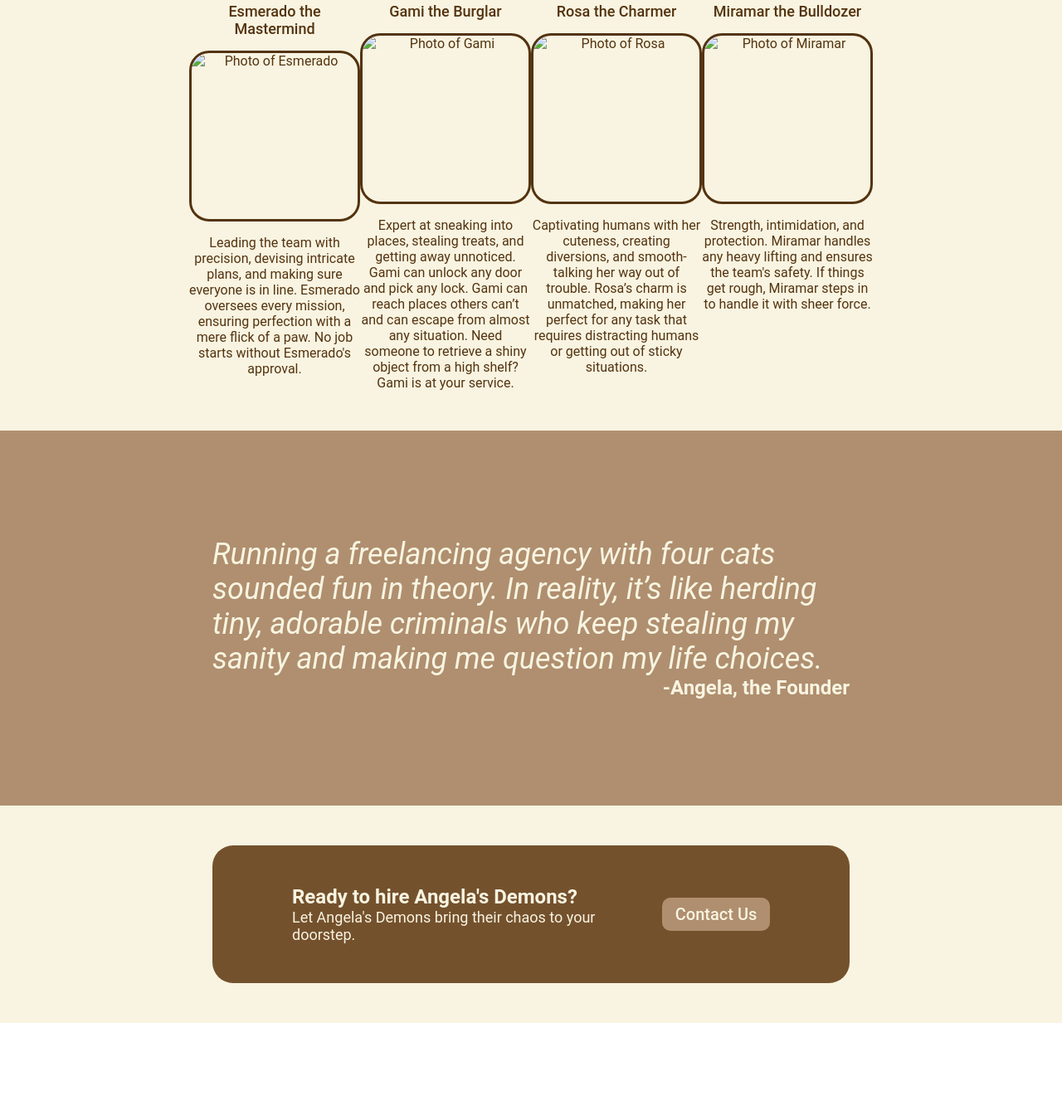
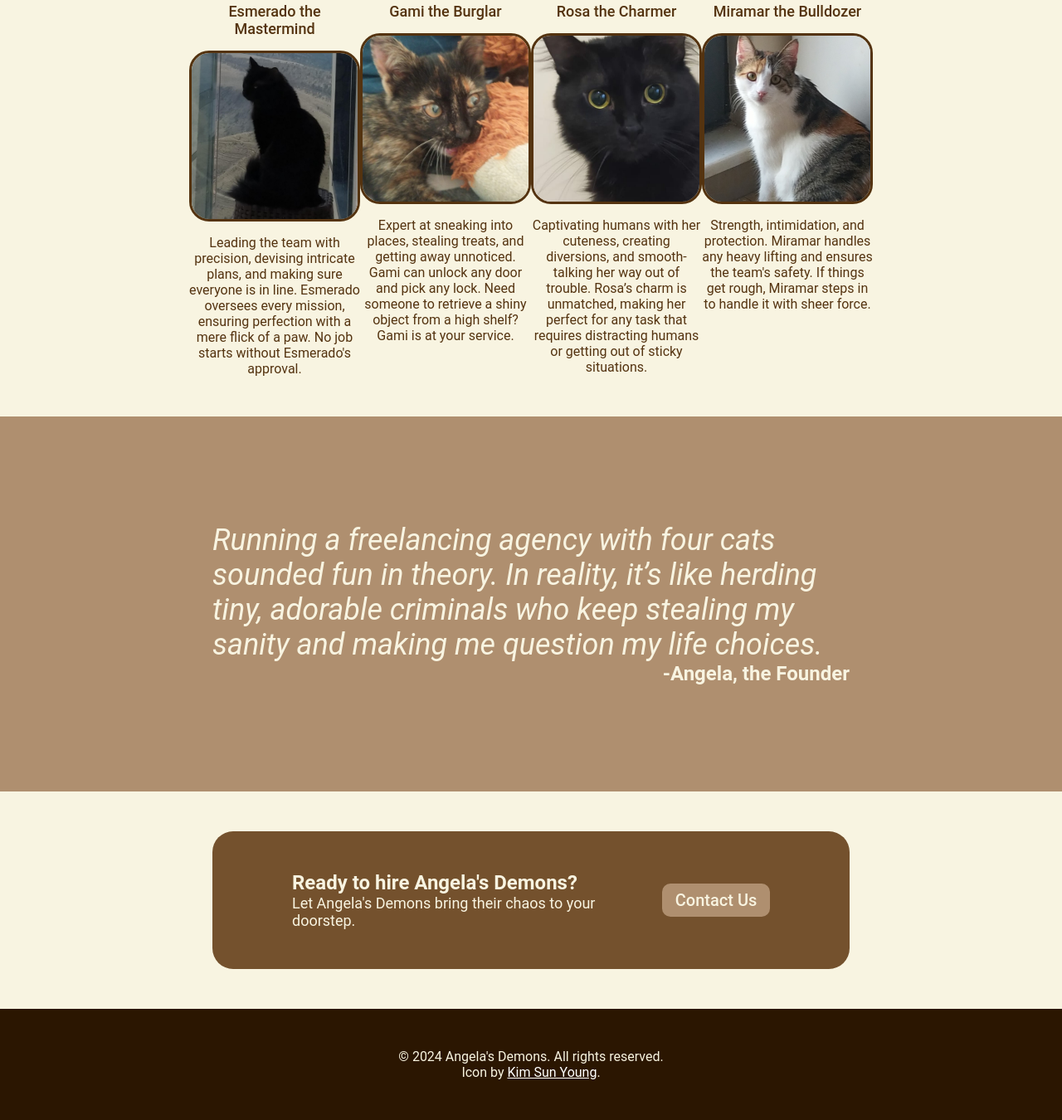
Before and after one commit to serverigit/landing-page, a plain HTML site: page index.html in a window 1280 px wide. Shown: the part 715-2065 px from the top of the page at 83% size. Before the commit the page ends 1948 px from the top, so only its background shows below. Drawn offline with Linux system fonts and the light colour scheme.

Commit message:
Add footer section and photos Add copyright information and attribute to the icon maker. Add photos of cats.

```diff
--- a/index.html
+++ b/index.html
@@ -38,7 +38,7 @@
         <div class="cats-wrapper">
             <div class="cat-div">
                 <div class="cat-title">Esmerado the Mastermind</div>
-                <img src="" alt="Photo of Esmerado" />
+                <img src="images/esmer.jpeg" alt="Photo of Esmerado" />
                 <div class="cat-inform">
                     Leading the team with precision, devising intricate plans, and
                     making sure everyone is in line. Esmerado oversees every mission,
@@ -48,18 +48,17 @@
             </div>
             <div class="cat-div">
                 <div class="cat-title">Gami the Burglar</div>
-                <img src="" alt="Photo of Gami" />
+                <img src="images/gami.jpeg" alt="Photo of Gami" />
                 <div class="cat-inform">
                     Expert at sneaking into places, stealing treats, and getting away
-                    unnoticed. Gami can unlock any door and pick any lock. Gami can
-                    reach places others can’t and can escape from almost any situation. Need someone to retrieve a shiny
+                    unnoticed. Gami can unlock any door and pick any lock. Need someone to retrieve a shiny
                     object from a high
                     shelf? Gami is at your service.
                 </div>
             </div>
             <div class="cat-div">
                 <div class="cat-title">Rosa the Charmer</div>
-                <img src="" alt="Photo of Rosa" />
+                <img src="images/rosa.jpeg" alt="Photo of Rosa" />
                 <div class="cat-inform">Captivating humans with her cuteness, creating diversions, and smooth-talking
                     her way out of trouble. Rosa’s charm is unmatched, making her perfect for any task that requires
                     distracting humans or getting out of sticky situations.
@@ -67,7 +66,7 @@
             </div>
             <div class="cat-div">
                 <div class="cat-title">Miramar the Bulldozer</div>
-                <img src="" alt="Photo of Miramar" />
+                <img src="images/miramar.jpeg" alt="Photo of Miramar" />
                 <div class="cat-inform">Strength, intimidation, and protection. Miramar handles any heavy lifting and
                     ensures the team's safety. If things get rough, Miramar steps in to handle it with sheer force.
                 </div>
@@ -94,8 +93,10 @@
         </div>
     </div>
     </div>
-
-    <div class="footer"></div>
+    <div class="footer">
+        <div class="copyright">&copy; 2024 Angela's Demons. All rights reserved.</div>
+        <div class="icon-by">Icon by <a href="https://thenounproject.com/icon/cat-6427503/" rel="noreferrer noopener">Kim Sun Young</a>.</div>
+    </div>
 </body>
 
 </html>
--- a/style.css
+++ b/style.css
@@ -167,6 +167,10 @@ a {
     height: 200px;
 }
 
+.information img {
+    object-fit: cover;
+}
+
 /* QUOTE SECTION */
 
 .quote-section {
@@ -232,3 +236,21 @@ a {
 .cta-text {
     font-size: large;
 }
+
+/* FOOTER SECTION */
+
+.footer {
+    display: flex;
+    flex-direction: column;
+    justify-content: center;
+    align-items: center;
+    padding: 48px 20vw;
+    background-color: #2b1601;
+    color: rgb(248, 244, 225);
+    font-size: 16px;
+}
+
+.footer a {
+    text-decoration: underline;
+    color: white;
+}
```
Also changed, not shown: images/esmer.jpeg (added), images/gami.jpeg (added), images/miramar.jpeg (added), images/rosa.jpeg (added).
